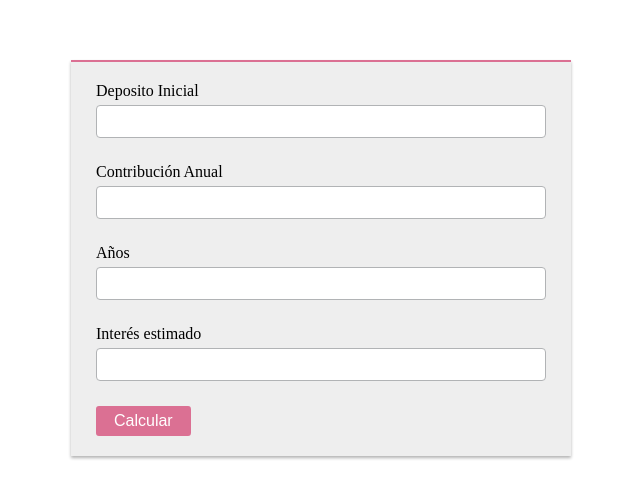
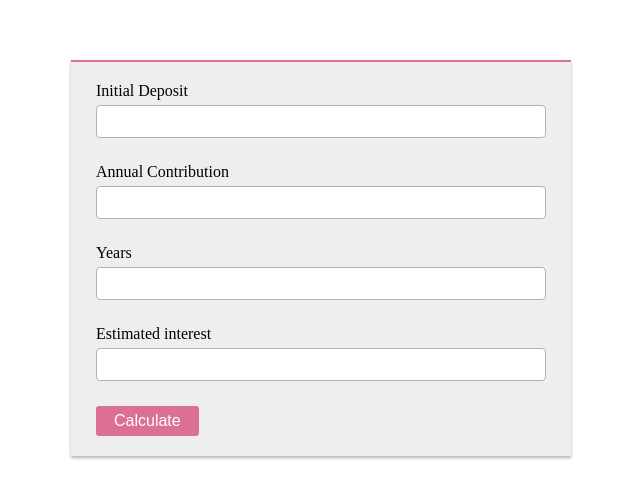
Before and after one commit to SuperGandhi/Compound-Interest-calculator, a React (Create React App) app: page / in a window 1280 px wide. Shown: the part 142-640 px from the top of the page, without its empty margins (319-959 px from the left). Built offline with nearby package versions, Linux system fonts and the light colour scheme.

Commit message:
adding validations form  and finally project

```diff
--- a/package.json
+++ b/package.json
@@ -11,7 +11,8 @@
     "react-dom": "^18.1.0",
     "react-scripts": "5.0.1",
     "styled-components": "^5.3.5",
-    "web-vitals": "^2.1.4"
+    "web-vitals": "^2.1.4",
+    "yup": "^0.32.11"
   },
   "scripts": {
     "start": "react-scripts start",
--- a/src/App.js
+++ b/src/App.js
@@ -5,7 +5,7 @@ import Container from './components/Container'
 import Input from './components/Input'
 import Section from './components/Section'
 import Balance from './components/Balance'
-
+import * as Yup from  'yup'
 
 const compoundInterest = (deposit, contribution, years, rate) =>{
   let total = deposit
@@ -41,13 +41,19 @@ const App= () => {
           rate: '',
         }}
         onSubmit={handleSubmit}
+        validationSchema={Yup.object({
+          deposit: Yup.number().required('Required').typeError('Must be a number'),
+          contribution: Yup.number().required('Required').typeError('Must be a number'),
+          years: Yup.number().required('Required').typeError('Must be a number'),
+          rate: Yup.number().required('Required').typeError('Must be a number').min(0, 'The minimum value is 0').max(1, 'The maximum value is one'),
+        })}
         >
           <Form>
-            <Input name="deposit" label="Deposito Inicial" />
-            <Input name="contribution" label="Contribución Anual" />
-            <Input name="years" label="Años" />
-            <Input name="rate" label="Interés estimado" />
-            <Button>Calcular</Button>
+            <Input name="deposit" label="Initial Deposit" />
+            <Input name="contribution" label="Annual Contribution" />
+            <Input name="years" label="Years" />
+            <Input name="rate" label="Estimated interest" />
+            <Button type="submit">Calculate</Button>
           </Form>
         </Formik>
         {balance !== '' ? <Balance>Balance final:{balance}</Balance>: null}
```
Also changed, not shown: 1 other file (tests, documents, lock files or other folders).
